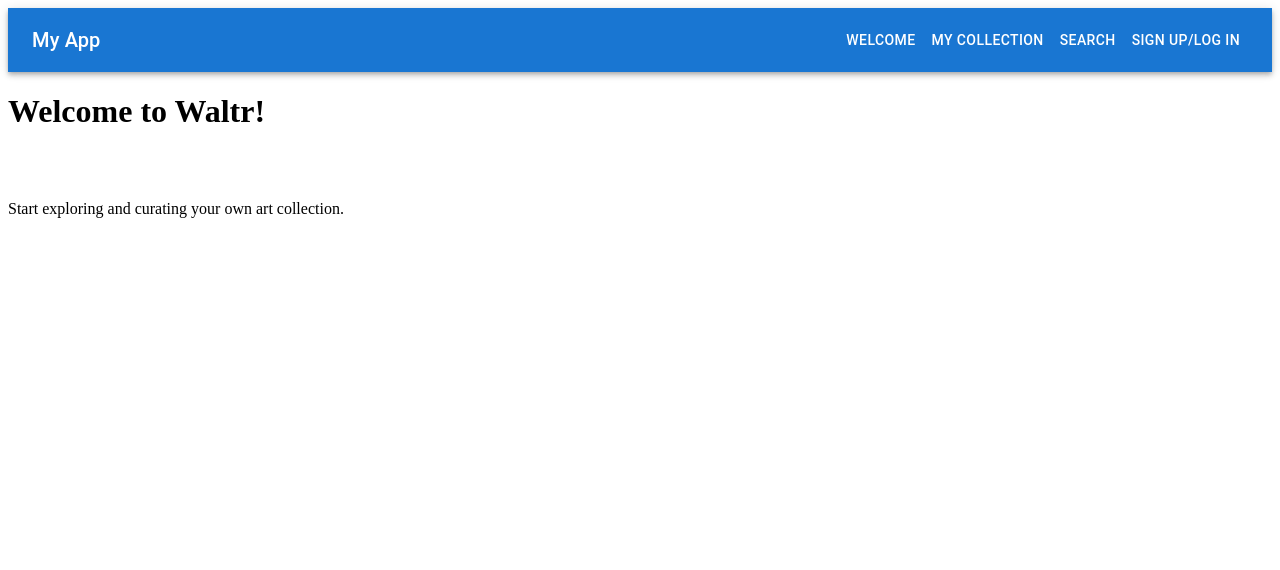
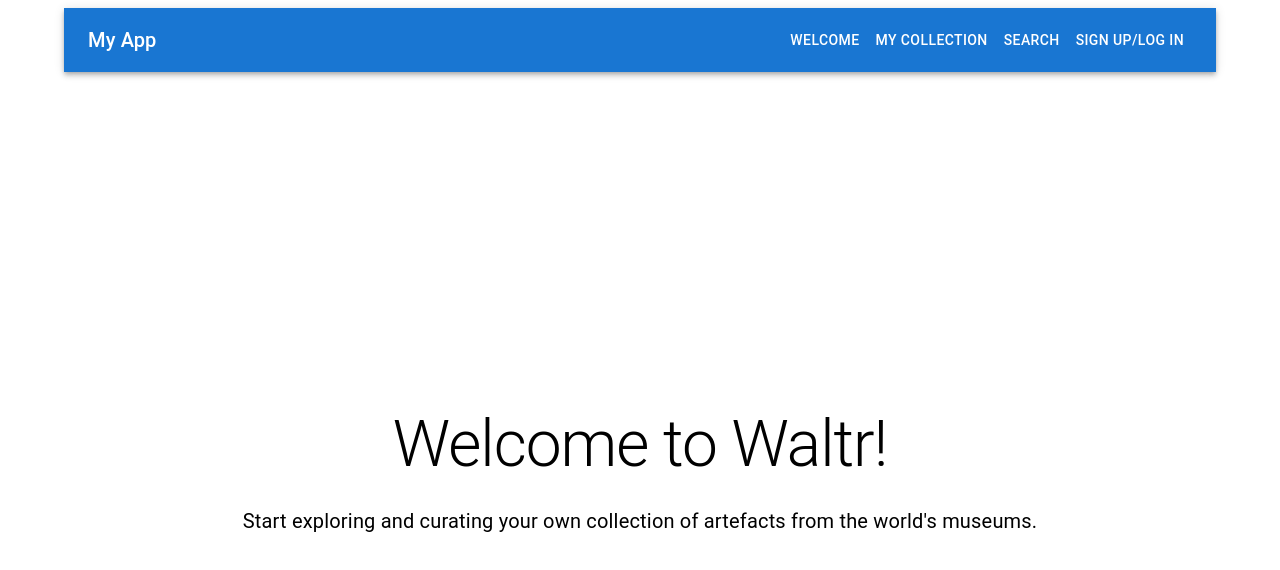
Before and after one commit to kdando/Waltr, a Next.js app: page / in a window 1280 px wide. Shown: the top 570 px of the page. Built offline with nearby package versions, Linux system fonts and the light colour scheme.

Commit message:
minor fixes commenting-out old code etc, starting to MUI style rest of app

```diff
--- a/pages/api/search.js
+++ b/pages/api/search.js
@@ -23,11 +23,11 @@ async function fetchObjectVnA(systemNumber) {
         const response = await axios.get(`${VNA_API_URL}/museumobject/${systemNumber}`);
         const data = response.data.record;
 
-        // Generate a unique objectID based on systemNumber and another unique identifier (e.g., objectNumber)
-        const newObjectId = `VNA-${data.systemNumber}-${data.objectNumber}`;
+        // // Generate a unique objectID based on systemNumber and another unique identifier (e.g., objectNumber)
+        // const newObjectId = `VNA-${data.systemNumber}-${data.objectNumber}`;
 
         const newObject = {
-            objectID: newObjectId, // Use the unique objectID here
+            objectID: systemNumber, // Use the V&A systemNumber for the objectID field so result object matches shape of Met API result
             title: data.titles[0]?.title || '',
             objectName: data.objectType || '',
             objectDate: data.productionDates[0]?.date?.text || '',
--- a/pages/index.js
+++ b/pages/index.js
@@ -1,10 +1,11 @@
 import Head from 'next/head';
 import Navbar from '../components/Navbar';
-import styles from '../styles/Home.module.css';
+import { Container, Typography, Box } from '@mui/material';
+import Grid from '@mui/material/Grid2'; // Grid v2
 
 export default function Home() {
   return (
-    <div className={styles.container}>
+    <Container maxWidth="lg">
       <Head>
         <title>Waltr</title>
         <meta name="description" content="Explore and curate your own art collection" />
@@ -12,14 +13,37 @@ export default function Home() {
       </Head>
 
       <Navbar />
-      <main className={styles.main}>
-        <h1 className={styles.title}>
-          Welcome to Waltr!
-        </h1>
-        <p className={styles.description}>
-          Start exploring and curating your own art collection.
-        </p>
-      </main>
-    </div>
+      <Grid
+        container
+        component="main"
+        sx={{
+          minHeight: '100vh',
+          justifyContent: 'center',
+          alignItems: 'center',
+          textAlign: 'center',
+          padding: { xs: 2, md: 4 }, // Adjust padding for responsiveness
+        }}
+      >
+        <Grid xs={12} sm={8} md={6}>
+          <Box>
+            <Typography
+              variant="h1"
+              component="h1"
+              gutterBottom
+              sx={{ fontSize: { xs: '2.5rem', md: '4rem' } }}
+            >
+              Welcome to Waltr!
+            </Typography>
+            <Typography
+              variant="body1"
+              component="p"
+              sx={{ fontSize: { xs: '1rem', md: '1.25rem' } }}
+            >
+              Start exploring and curating your own collection of artefacts from the world's museums.
+            </Typography>
+          </Box>
+        </Grid>
+      </Grid>
+    </Container>
   );
 }
```
Also changed, not shown: pages/my-collection.js (+37 -10 lines).
